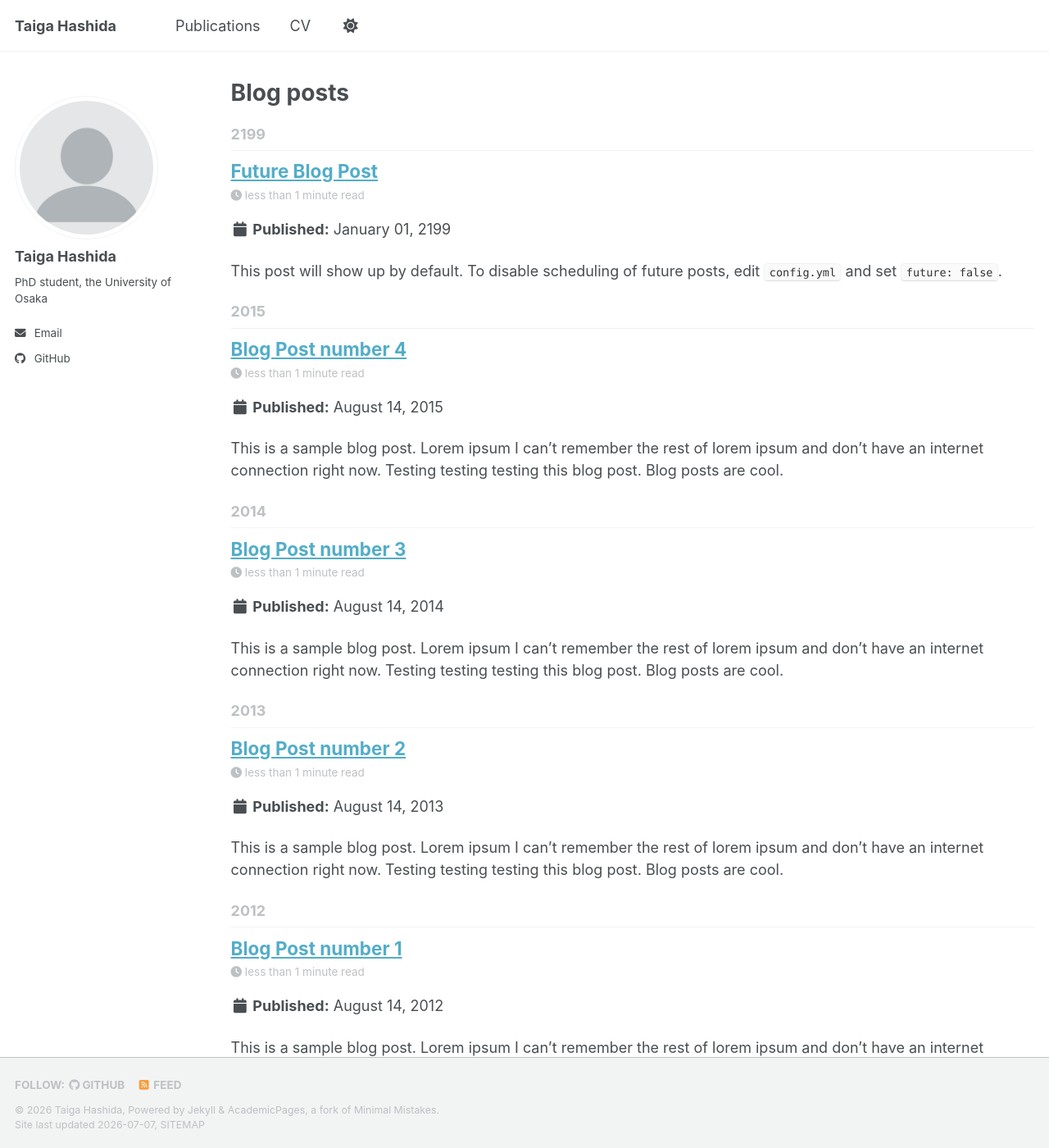
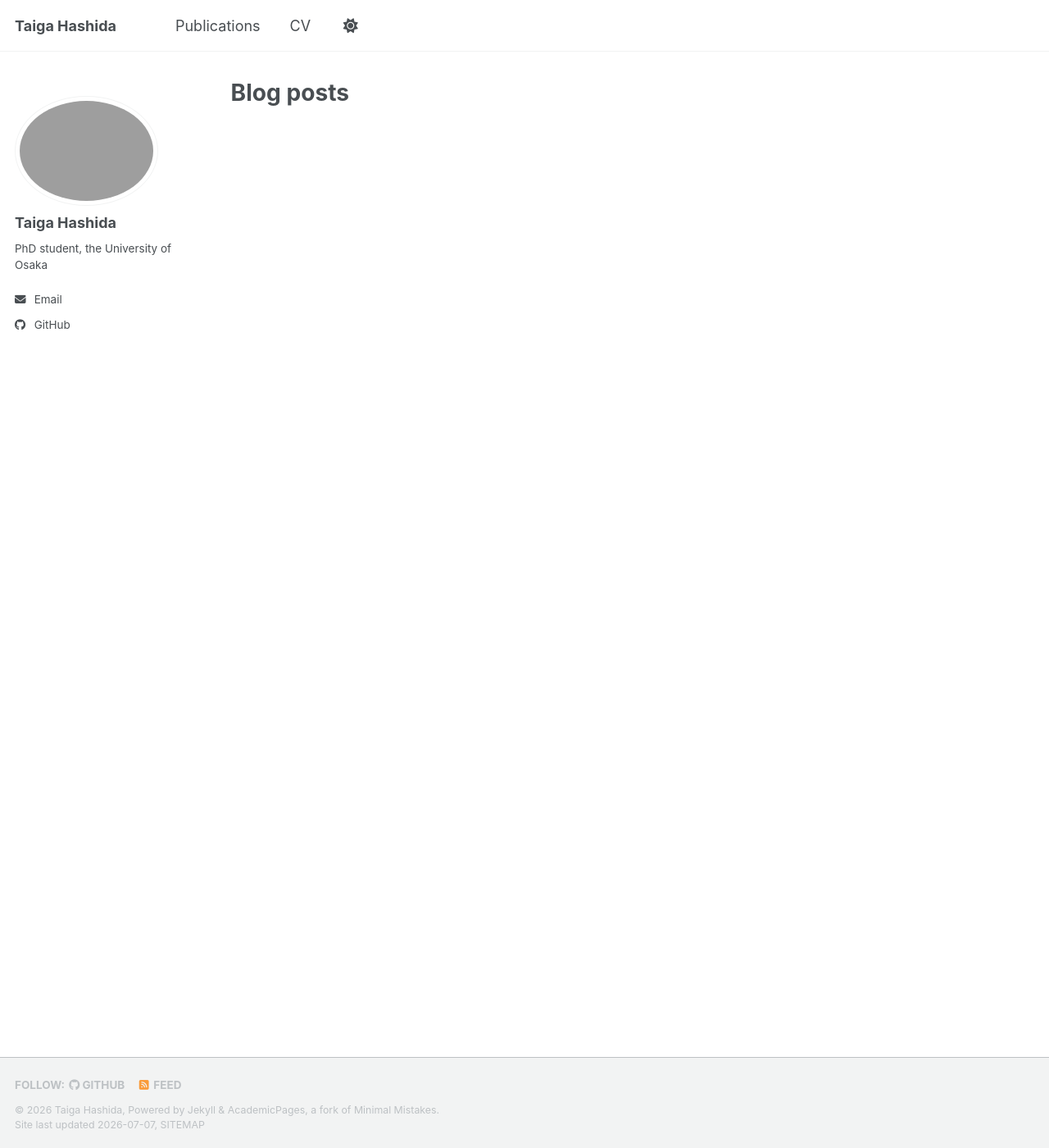
Before and after one commit to mottya2022/mottya2022.github.io, a Jekyll site: the page built from _pages/year-archive.html, in a window 1280 px wide and 1400 px high. Shown: the whole window at 82% size. Built offline with Jekyll 4.4.1, drawn with Linux system fonts in a browser that asks for light colours; a style sheet for code colours, icons or effects is not loaded.

Commit message:
'update'

```diff
--- a/_config.yml
+++ b/_config.yml
@@ -22,7 +22,7 @@ repository               : "mottya2022/mottya2022.github.io"
 #               Additional customization can be done by editing /_includes/author-profile.html
 author:
   # Biographic information
-  avatar           : "profile.png"
+  avatar           : # "profile.png"
   name             : "Taiga Hashida"
   pronouns         : # example: "she/her"
   bio              : "PhD student, the University of Osaka"
@@ -80,15 +80,6 @@ author:
   xing             : # Username
   youtube          : # Username
   zhihu            : # Username
-
-# Publication Category - The following the list of publication categories and their headings
-publication_category:
-  books:
-    title: 'Books'
-  manuscripts:
-    title: 'Journal Articles'
-  conferences:
-    title: 'Conference Papers'
 
 # Site Settings
 teaser                   :  # filename of teaser fallback teaser image placed in /images/ for social media previews
--- a/_posts/2012-08-14-blog-post-1.md
+++ /dev/null
@@ -1,20 +0,0 @@
----
-title: 'Blog Post number 1'
-date: 2012-08-14
-permalink: /posts/2012/08/blog-post-1/
-tags:
-  - cool posts
-  - category1
-  - category2
----
-
-This is a sample blog post. Lorem ipsum I can't remember the rest of lorem ipsum and don't have an internet connection right now. Testing testing testing this blog post. Blog posts are cool.
-
-Headings are cool
-======
-
-You can have many headings
-======
-
-Aren't headings cool?
-------
--- a/_posts/2013-08-14-blog-post-2.md
+++ /dev/null
@@ -1,20 +0,0 @@
----
-title: 'Blog Post number 2'
-date: 2013-08-14
-permalink: /posts/2013/08/blog-post-2/
-tags:
-  - cool posts
-  - category1
-  - category2
----
-
-This is a sample blog post. Lorem ipsum I can't remember the rest of lorem ipsum and don't have an internet connection right now. Testing testing testing this blog post. Blog posts are cool.
-
-Headings are cool
-======
-
-You can have many headings
-======
-
-Aren't headings cool?
-------
--- a/_posts/2014-08-14-blog-post-3.md
+++ /dev/null
@@ -1,20 +0,0 @@
----
-title: 'Blog Post number 3'
-date: 2014-08-14
-permalink: /posts/2014/08/blog-post-3/
-tags:
-  - cool posts
-  - category1
-  - category2
----
-
-This is a sample blog post. Lorem ipsum I can't remember the rest of lorem ipsum and don't have an internet connection right now. Testing testing testing this blog post. Blog posts are cool.
-
-Headings are cool
-======
-
-You can have many headings
-======
-
-Aren't headings cool?
-------
--- a/_posts/2199-01-01-future-post.md
+++ /dev/null
@@ -1,11 +0,0 @@
----
-title: 'Future Blog Post'
-date: 2199-01-01
-permalink: /posts/2012/08/blog-post-4/
-tags:
-  - cool posts
-  - category1
-  - category2
----
-
-This post will show up by default. To disable scheduling of future posts, edit `config.yml` and set `future: false`.
--- a/markdown_generator/publications.csv
+++ /dev/null
@@ -1,4 +0,0 @@
-pub_date,title,venue,excerpt,citation,url_slug,paper_url,slides_url,category
-2009-10-01,Paper Title Number 1,Journal 1,This paper is about the number 1. The number 2 is left for future work.,"Your Name, You. (2009). ""Paper Title Number 1."" <i>Journal 1</i>. 1(1).",paper-title-number-1,https://academicpages.github.io/files/paper1.pdf,http://academicpages.github.io/files/slides1.pdf,manuscripts
-2010-10-01,Paper Title Number 2,Journal 1,This paper is about the number 2. The number 3 is left for future work.,"Your Name, You. (2010). ""Paper Title Number 2."" <i>Journal 1</i>. 1(2).",paper-title-number-2,https://academicpages.github.io/files/paper2.pdf,http://academicpages.github.io/files/slides2.pdf,manuscripts
-2015-10-01,Paper Title Number 3,Journal 1,This paper is about the number 3. The number 4 is left for future work.,"Your Name, You. (2015). ""Paper Title Number 3."" <i>Journal 1</i>. 1(3).",paper-title-number-3,https://academicpages.github.io/files/paper3.pdf,http://academicpages.github.io/files/slides3.pdf,manuscripts
--- a/markdown_generator/publications.tsv
+++ /dev/null
@@ -1,4 +0,0 @@
-pub_date	title	venue	excerpt	citation	url_slug	paper_url	slides_url
-2009-10-01	Paper Title Number 1	Journal 1	This paper is about the number 1. The number 2 is left for future work.	Your Name, You. (2009). "Paper Title Number 1." <i>Journal 1</i>. 1(1).	paper-title-number-1	https://academicpages.github.io/files/paper1.pdf	https://academicpages.github.io/files/slides1.pdf
-2010-10-01	Paper Title Number 2	Journal 1	This paper is about the number 2. The number 3 is left for future work.	Your Name, You. (2010). "Paper Title Number 2." <i>Journal 1</i>. 1(2).	paper-title-number-2	https://academicpages.github.io/files/paper2.pdf	https://academicpages.github.io/files/slides2.pdf
-2015-10-01	Paper Title Number 3	Journal 1	This paper is about the number 3. The number 4 is left for future work.	Your Name, You. (2015). "Paper Title Number 3." <i>Journal 1</i>. 1(3).	paper-title-number-3	https://academicpages.github.io/files/paper3.pdf	https://academicpages.github.io/files/slides3.pdf
```
Also changed, not shown: _pages/publications.md (added, +12 -0 lines), _portfolio/portfolio-1.md (deleted, +0 -7 lines), _portfolio/portfolio-2.html (deleted, +0 -7 lines), _posts/2015-08-14-blog-post-4.md (deleted, +0 -20 lines), _talks/2012-03-01-talk-1.md (deleted, +0 -11 lines), _talks/2013-03-01-tutorial-1.md (deleted, +0 -13 lines), _talks/2014-02-01-talk-2.md (deleted, +0 -13 lines), _talks/2014-03-01-talk-3.md (deleted, +0 -11 lines), _teaching/2014-spring-teaching-1.md (deleted, +0 -20 lines), _teaching/2015-spring-teaching-2.md (deleted, +0 -20 lines), markdown_generator/publications.py (deleted, +0 -119 lines), 1 other file.
